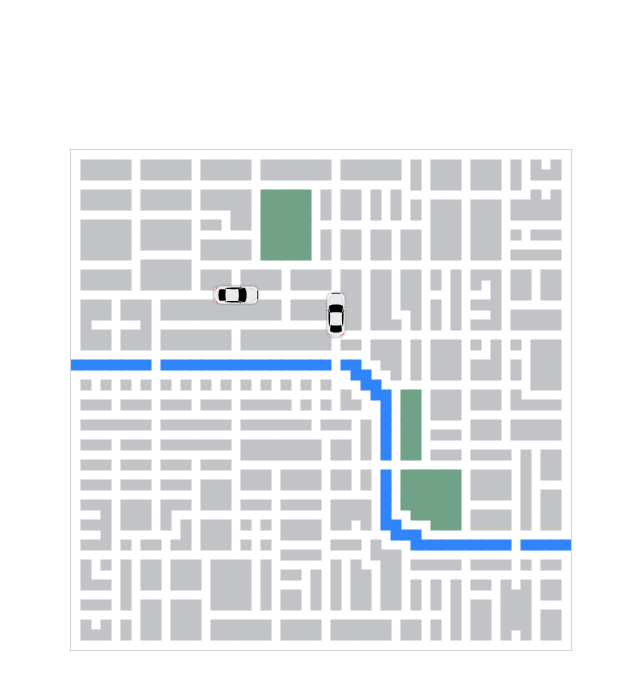
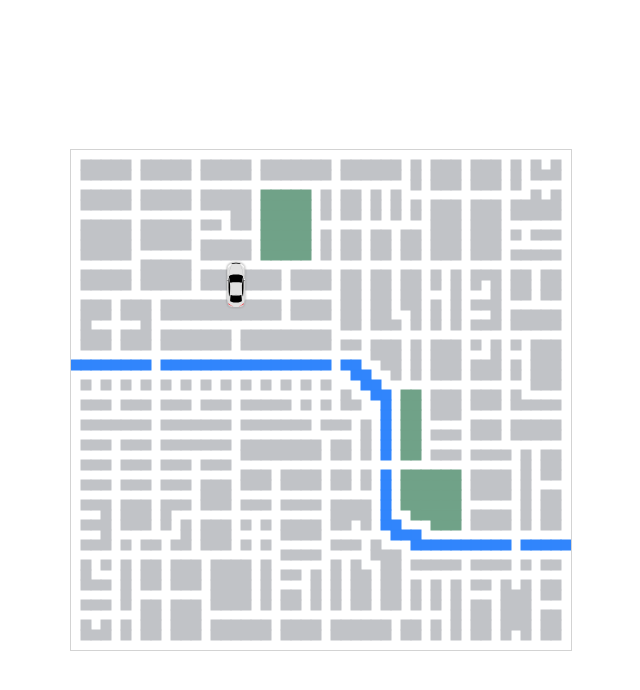
Before and after one commit to evanomeje/ride-share, a React (Create React App) app in the folder frontend/: page / in a window 1280 px wide. Shown: the top 690 px of the page, without its empty margins (319-959 px from the left). Built offline with nearby package versions, Linux system fonts and the light colour scheme.

Commit message:
moving car icon

```diff
--- a/frontend/src/App.js
+++ b/frontend/src/App.js
@@ -1,10 +1,16 @@
 import React from 'react';
 import CarIcon from './CarIcon';
+import { advanceCoord, getNextCoordIndex } from './movement';
+import { wait } from './utils';
 import obstacles from './obstacles';
+import records from './records';
 
 const gridSize = 500;
 const gridCount = 50; // No. of squares in each direction
 const squareSize = gridSize / gridCount;
+
+const fetchInterval = 1000;
+const refreshInterval = 33;
 
 const coordsToObstacles = [];
 obstacles.forEach(([xStart, xEnd, yStart, yEnd, color]) => {
@@ -19,28 +25,60 @@ obstacles.forEach(([xStart, xEnd, yStart, yEnd, color]) => {
   }
 });
 
-const Obstacle = ({ x, y, color }) => (
-  <rect
-    width={squareSize}
-    height={squareSize}
-    x={x}
-    y={y}
-    fill={color}
-    stroke={color}
-  />
-);
-
 class Car extends React.Component {
   constructor(props) {
     super(props);
     this.state = {
       position: props.next,
       rotation: props.rotation,
+      path: props.path,
     };
+  }
+
+  async move(next) {
+    const { path, position } = this.state;
+    let [currX, currY] = position;
+
+    const startIndex = getNextCoordIndex(currX, currY, path);
+    const endIndex = path.findIndex(([x, y]) => {
+      return x === next[0] && y === next[1];
+    });
+    const section = path.slice(startIndex, endIndex + 1);
+
+    const distance = endIndex - startIndex + Math.max(currX % 1, currY % 1);
+    const steps = fetchInterval / refreshInterval;
+    const increment = distance / steps;
+
+    for (let i = 0; i < section.length; i++) {
+
+      const [nextX, nextY] = section[i];
+
+      while (currX !== nextX) {
+        if (next !== this.props.next) return;
+
+        currX = advanceCoord(currX, nextX, increment);
+        this.setState({ position: [currX, this.state.position[1]] });
+        await wait(refreshInterval);
+      }
+
+      while (currY !== nextY) {
+        if (next !== this.props.next) return;
+
+        currY = advanceCoord(currY, nextY, increment);
+        this.setState({ position: [this.state.position[0], currY] });
+        await wait(refreshInterval);
+      }
+    }
+  }
+
+  componentDidUpdate(prevProps) {
+    if (prevProps.next === this.props.next) return;
+    this.move(this.props.next);
   }
 
   render() {
     const { position, rotation } = this.state;
+
     const [x, y] = position;
     return (
       <CarIcon
@@ -60,25 +98,15 @@ class Map extends React.Component {
     };
   }
 
-  async placeCars() {
-    this.setState(() => ({
-      cars: [
-        {
-          id: 'car1',
-          next: [16,14],
-          rotation: 0,
-        },
-        {
-          id: 'car2',
-          next: [26,16],
-          rotation: 270,
-        }
-      ]
-    }));
+  async simulate() {
+    for (const record of records) {
+      this.setState({ cars: [record] });
+      await wait(fetchInterval);
+    }
   }
 
   componentDidMount() {
-    this.placeCars();
+    this.simulate();
   }
 
   render() {
@@ -86,17 +114,20 @@ class Map extends React.Component {
     for (let [key, color] of Object.entries(coordsToObstacles)) {
       const [x, y] = key.split(':');
       obstacleElems.push(
-        <Obstacle
+        <rect
           key={`${x}:${y}`}
+          width={squareSize}
+          height={squareSize}
           x={x * squareSize}
           y={y * squareSize}
-          color={color}
+          fill={color}
+          stroke={color}
         />
       );
     }
 
-    const cars = this.state.cars.map(({ id, next, rotation }) => {
-      return <Car key={id} next={next} rotation={rotation} />;
+    const cars = this.state.cars.map(({ id, next, rotation, path }) => {
+      return <Car key={id} next={next} rotation={rotation || 0} path={path} />;
     });
 
     return (
--- /dev/null
+++ b/frontend/src/movement.js
@@ -0,0 +1,33 @@
+export const isBetween = (val, curr, prev) => (
+    (val <= curr && val >= prev)
+    ||
+    (val >= curr && val <= prev)
+  );
+
+  export const getNextCoordIndex = (currX, currY, path) => {
+    return path.findIndex(([x, y], i, path) => {
+      if (currX === path[i][0] && currY === path[i][1]) return true;
+      if (i === 0) return false;
+
+      const xMatches = x === currX;
+      const yMatches = y === currY;
+
+      return (
+        (xMatches && isBetween(currY, path[i][1], path[i - 1][1]))
+        ||
+        (yMatches && isBetween(currX, path[i][0], path[i - 1][0]))
+      );
+    });
+  }
+
+  export const advanceCoord = (curr, next, increment) => {
+    if (next > curr) {
+      curr = curr + increment;
+      if (curr + increment > next) curr = next;
+    } else {
+      curr = curr - increment;
+      if (curr - increment < next) curr = next;
+    }
+
+    return curr;
+  };
--- /dev/null
+++ b/frontend/src/records.js
@@ -0,0 +1,69 @@
+const path = [
+    [8, 17],
+    [8, 16],
+    [8, 15],
+    [8, 14],
+    [7, 14],
+    [6, 14],
+    [6, 13],
+    [6, 12],
+    [6, 11],
+    [6, 10],
+    [6, 9],
+    [6, 8],
+    [6, 7],
+    [6, 6],
+    [7, 6],
+    [8, 6],
+    [9, 6],
+    [10, 6],
+    [11, 6],
+    [12, 6],
+    [12, 7],
+    [12, 8],
+    [12, 9],
+    [12, 10],
+    [12, 11],
+    [12, 12],
+    [12, 13],
+    [12, 14],
+    [13, 14],
+    [14, 14],
+    [15, 14],
+    [16, 14],
+    [16, 13]
+  ];
+
+  const records = [
+    {
+      id: 'car1',
+      next: [8,17],
+      path,
+    },
+    {
+      id: 'car1',
+      next: [7,14],
+      path,
+    },
+    {
+      id: 'car1',
+      next: [6,7],
+      path,
+    },
+    {
+      id: 'car1',
+      next: [11,6],
+      path,
+    },
+    {
+      id: 'car1',
+      next: [12,11],
+      path,
+    },
+    {
+      id: 'car1',
+      next: [16,13],
+      path,
+    },
+  ];
+  export default records;
--- /dev/null
+++ b/frontend/src/utils.js
@@ -0,0 +1,9 @@
+Number.prototype.round = function(places) { // eslint-disable-line
+    return +(Math.round(`${this}e+${places}e-${places}`));
+  }
+
+  export const wait = (t) => new Promise((res) => {
+    setTimeout(() => {
+      res();
+    }, t);
+  });
```
Also changed, not shown: frontend/src/CarIcon.js, 8 other files (tests, documents, lock files or other folders).
